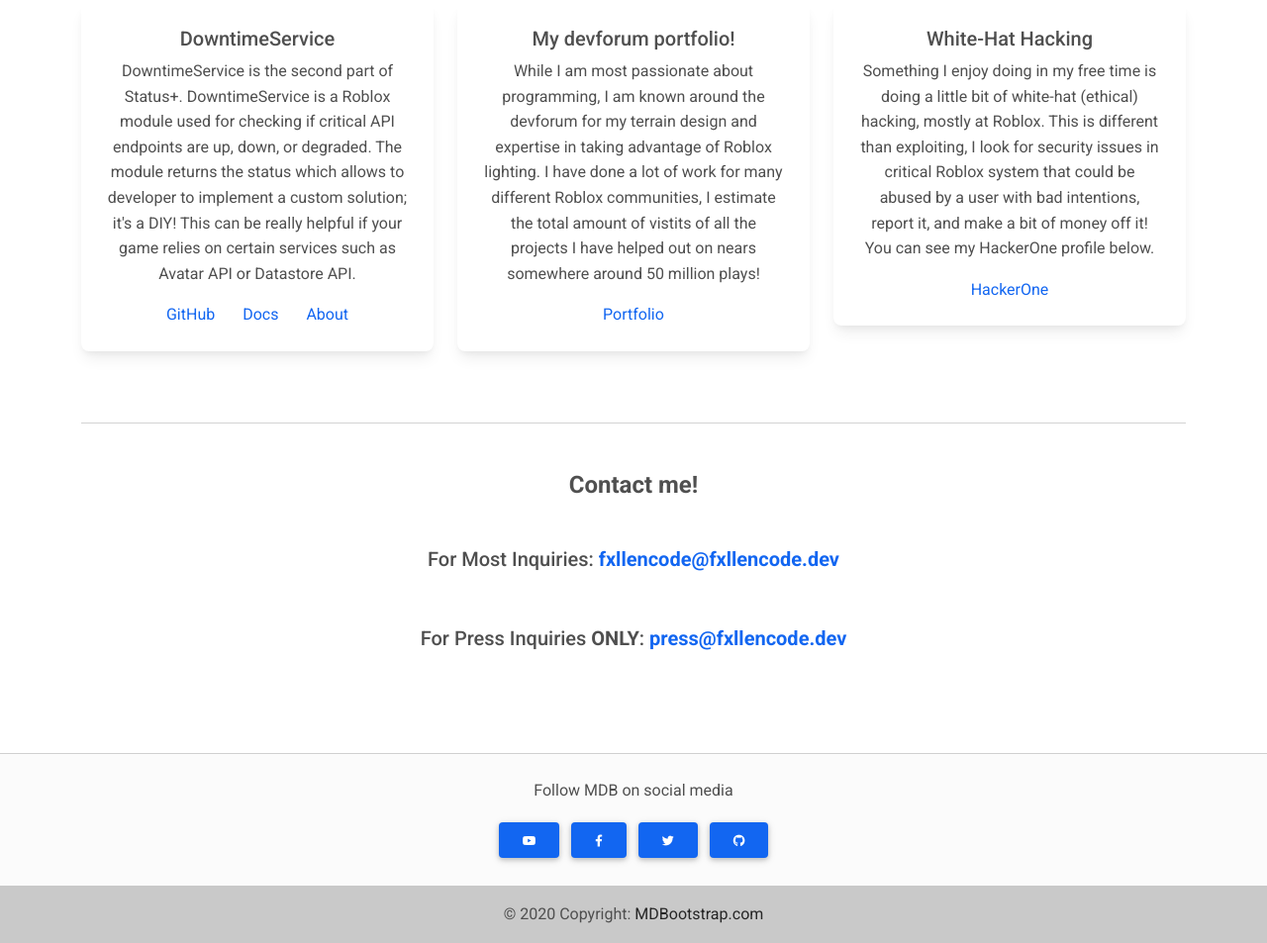
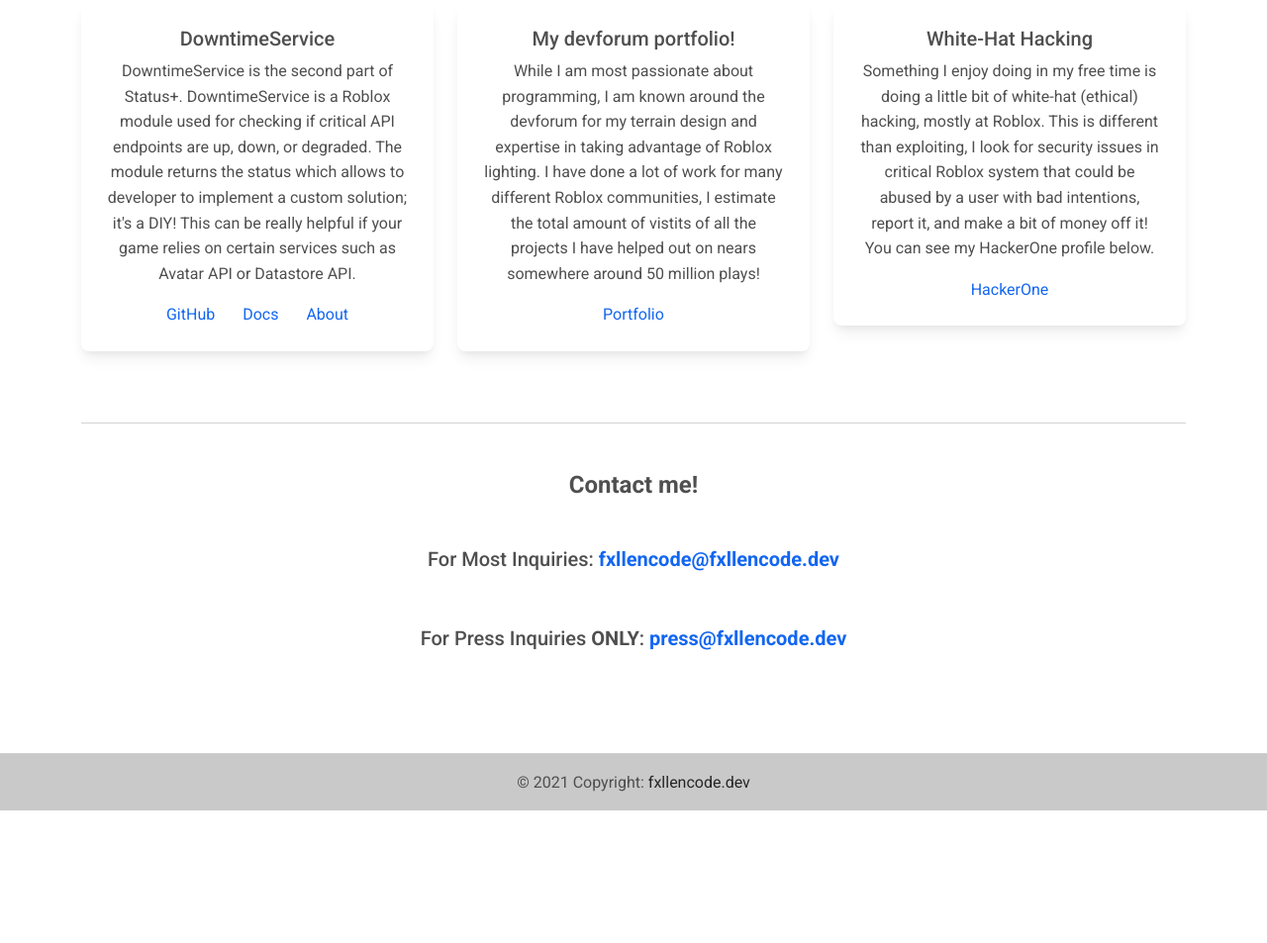
Before and after one commit to FxllenCode/fxllencode.dev, a website: page index.html in a window 1280 px wide. Shown: the part 3024-3977 px from the top of the page at 99% size. After the commit the page ends 3843 px from the top, so only its background shows below. Drawn offline with nearby package versions, Linux system fonts and the light colour scheme; a script that the page names is missing; files whose address does not match are found by name.

Commit message:
Cleaning up unwanted stuff.

```diff
--- a/index.html
+++ b/index.html
@@ -401,30 +401,11 @@
 
     <hr class="m-0" />
 
-    <div class="text-center py-4 align-items-center">
-      <p>Follow MDB on social media</p>
-      <a href="https://www.youtube.com/channel/UC5CF7mLQZhvx8O5GODZAhdA" class="btn btn-primary m-1" role="button"
-        rel="nofollow" target="_blank">
-        <i class="fab fa-youtube"></i>
-      </a>
-      <a href="https://www.facebook.com/mdbootstrap" class="btn btn-primary m-1" role="button" rel="nofollow"
-        target="_blank">
-        <i class="fab fa-facebook-f"></i>
-      </a>
-      <a href="https://twitter.com/MDBootstrap" class="btn btn-primary m-1" role="button" rel="nofollow"
-        target="_blank">
-        <i class="fab fa-twitter"></i>
-      </a>
-      <a href="https://github.com/mdbootstrap/mdb-ui-kit" class="btn btn-primary m-1" role="button" rel="nofollow"
-        target="_blank">
-        <i class="fab fa-github"></i>
-      </a>
-    </div>
 
     <!-- Copyright -->
     <div class="text-center p-3" style="background-color: rgba(0, 0, 0, 0.2);">
-      © 2020 Copyright:
-      <a class="text-dark" href="https://mdbootstrap.com/">MDBootstrap.com</a>
+      © 2021 Copyright:
+      <a class="text-dark" href="https://fxllencode.dev/">fxllencode.dev</a>
     </div>
     <!-- Copyright -->
   </footer>
```
